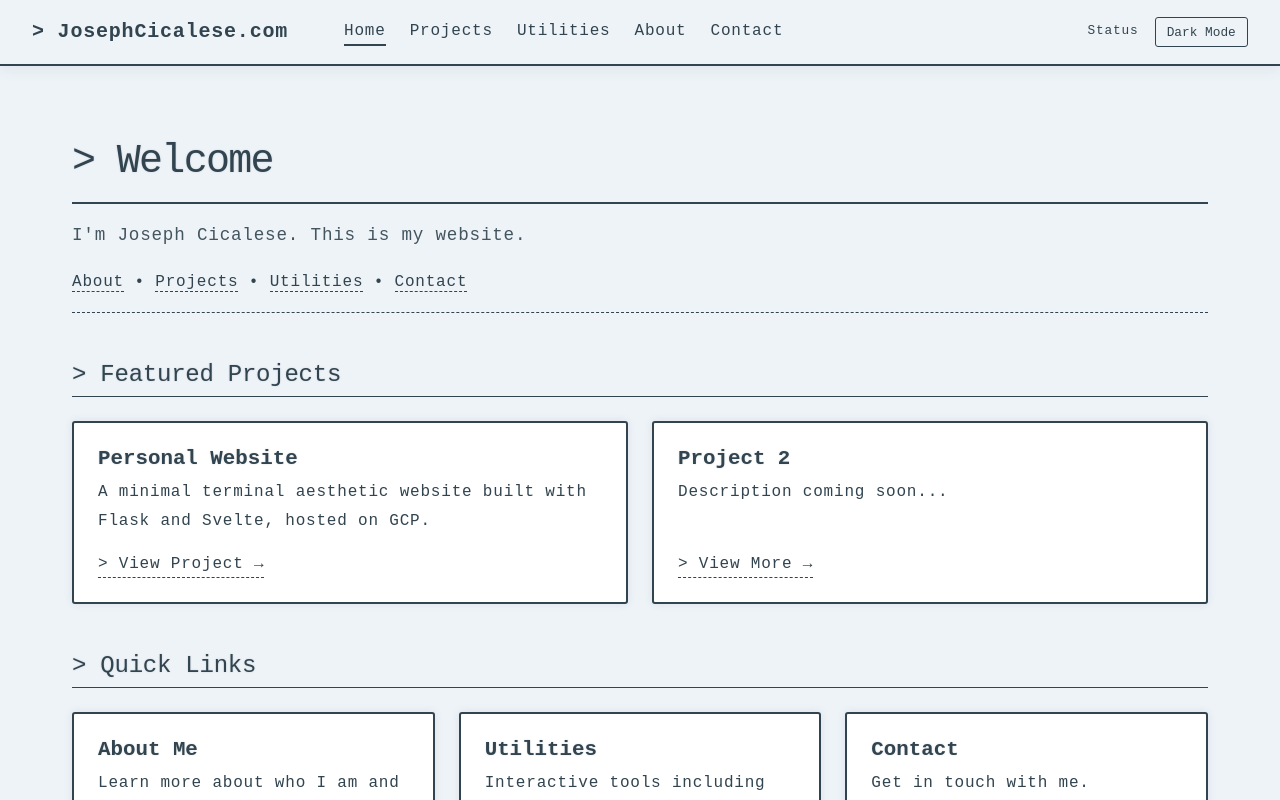
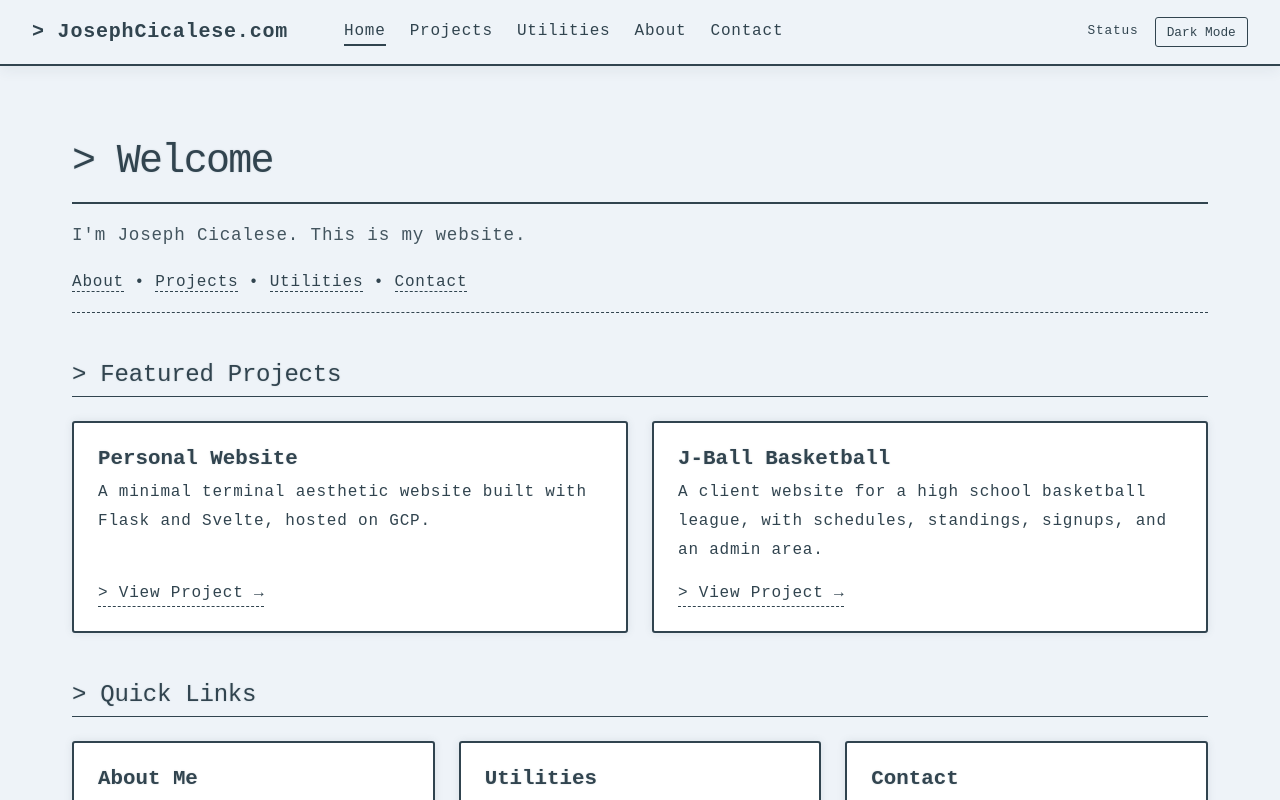
Before and after one commit to DefiantBurger/Website, a Svelte app in the folder frontend/: page / in a window 1280 px wide. Shown: the top 800 px of the page. Built offline with nearby package versions, Linux system fonts and the light colour scheme; no server answers.

Commit message:
Switched scheduler groupings to Object.groupBy & replaced the placeholder home project card

```diff
--- a/frontend/src/lib/scheduler/logic.ts
+++ b/frontend/src/lib/scheduler/logic.ts
@@ -107,21 +107,15 @@ function buildCourseIdsByName(
   coursesById: Record<string, { id: string; name: string; semester: string }>,
   semesterToIndex: Record<string, number>,
 ): Record<string, string[]> {
-  const grouped: Record<string, string[]> = {};
-
-  for (const course of Object.values(coursesById)) {
-    (grouped[course.name] ??= []).push(course.id);
-  }
-
-  for (const ids of Object.values(grouped)) {
-    ids.sort(
-      (a, b) =>
-        indexOf(semesterToIndex, coursesById[a].semester) -
-        indexOf(semesterToIndex, coursesById[b].semester),
-    );
-  }
-
-  return grouped;
+  const bySemester = (course: { semester: string }) => indexOf(semesterToIndex, course.semester);
+  return Object.fromEntries(
+    Object.entries(Object.groupBy(Object.values(coursesById), (course) => course.name)).map(
+      ([name, courses = []]) => [
+        name,
+        courses.toSorted((a, b) => bySemester(a) - bySemester(b)).map((course) => course.id),
+      ],
+    ),
+  );
 }
 
 /**
--- a/frontend/src/lib/scheduler/schedule.ts
+++ b/frontend/src/lib/scheduler/schedule.ts
@@ -225,20 +225,18 @@ export function renameSemester(schedule: ScheduleState, from: string, to: string
 export function repeatPositions(
   schedule: ScheduleState,
 ): Record<string, { position: number; total: number }> {
-  const idsByName: Record<string, string[]> = {};
-  for (const semester of boardColumns(schedule)) {
-    for (const id of schedule.columnCourseIds[semester] ?? []) {
-      const course = schedule.coursesById[id];
-      if (course) {
-        (idsByName[course.name] ??= []).push(id);
-      }
-    }
-  }
+  const boardCourses = boardColumns(schedule).flatMap((semester) =>
+    (schedule.columnCourseIds[semester] ?? [])
+      .map((id) => schedule.coursesById[id])
+      .filter((course) => !!course),
+  );
 
   const positions: Record<string, { position: number; total: number }> = {};
-  for (const ids of Object.values(idsByName)) {
-    if (ids.length > 1) {
-      ids.forEach((id, index) => (positions[id] = { position: index + 1, total: ids.length }));
+  for (const courses of Object.values(Object.groupBy(boardCourses, (course) => course.name))) {
+    if (courses && courses.length > 1) {
+      courses.forEach(
+        (course, index) => (positions[course.id] = { position: index + 1, total: courses.length }),
+      );
     }
   }
   return positions;
--- a/frontend/src/pages/Home.svelte
+++ b/frontend/src/pages/Home.svelte
@@ -8,7 +8,7 @@
     href: pathFor(key),
   }));
 
-  const featuredProjects: { title: string; description: string; slug?: string }[] = [
+  const featuredProjects: { title: string; description: string; slug: string }[] = [
     {
       title: 'Personal Website',
       slug: 'personal-website-platform',
@@ -16,8 +16,10 @@
         'A minimal terminal aesthetic website built with Flask and Svelte, hosted on GCP.',
     },
     {
-      title: 'Project 2',
-      description: 'Description coming soon...',
+      title: 'J-Ball Basketball',
+      slug: 'j-ball-basketball',
+      description:
+        'A client website for a high school basketball league, with schedules, standings, signups, and an admin area.',
     },
   ];
 
@@ -55,8 +57,8 @@
       <LinkCard
         title={project.title}
         headingLevel={3}
-        href={project.slug ? pathFor('projectDetail', { slug: project.slug }) : pathFor('projects')}
-        cta={project.slug ? 'View Project' : 'View More'}
+        href={pathFor('projectDetail', { slug: project.slug })}
+        cta="View Project"
       >
         <p>{project.description}</p>
       </LinkCard>
--- a/frontend/tsconfig.json
+++ b/frontend/tsconfig.json
@@ -1,7 +1,7 @@
 {
   "extends": "@tsconfig/svelte/tsconfig.json",
   "compilerOptions": {
-    "target": "es2023",
+    "target": "es2024",
     "module": "esnext",
     "types": ["svelte", "vite/client"],
     "noEmit": true,
--- a/frontend/tsconfig.node.json
+++ b/frontend/tsconfig.node.json
@@ -1,8 +1,8 @@
 {
   "compilerOptions": {
     "tsBuildInfoFile": "./node_modules/.tmp/tsconfig.node.tsbuildinfo",
-    "target": "es2023",
-    "lib": ["ES2023"],
+    "target": "es2024",
+    "lib": ["ES2024"],
     "module": "esnext",
     "types": ["node"],
     "skipLibCheck": true,
```
Also changed, not shown: 1 other file (tests, documents, lock files or other folders).
